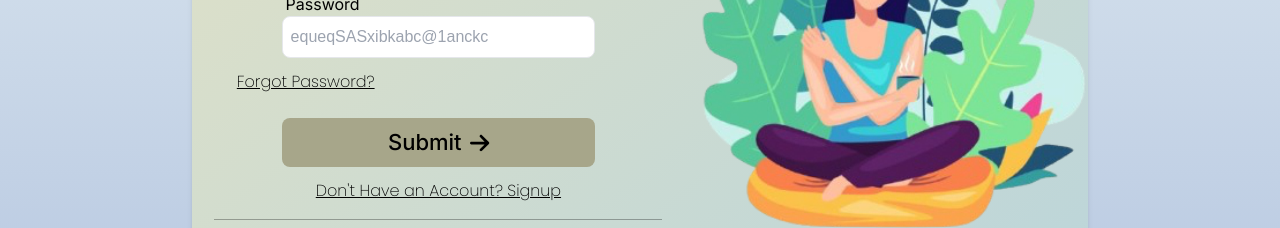
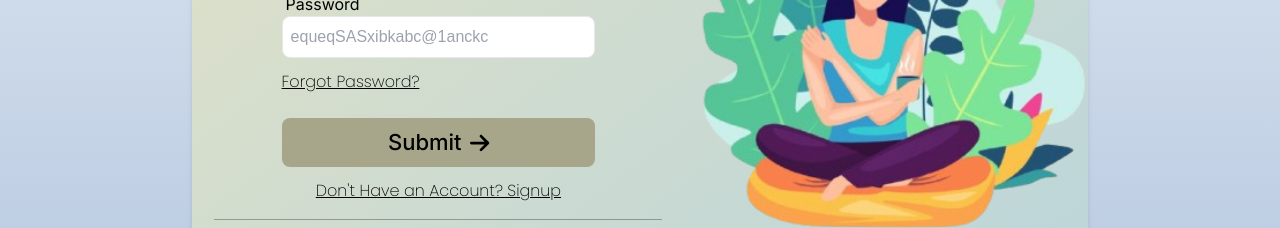
Before and after one commit to SHIVAM-KUMAR-59/sooth-mind, a Next.js app: page /auth/signin in a window 1280 px wide. Shown: the part 431-659 px from the top of the page. Built offline with nearby package versions, Linux system fonts and the light colour scheme; a web font is replaced by a local one.

Commit message:
Lil Change

```diff
--- a/components/auth/HelpText.js
+++ b/components/auth/HelpText.js
@@ -4,9 +4,9 @@ import React from 'react'
 const HelpText = ({ position, margin, text, link }) => {
   return (
     <div
-      className={`w-[90%] mx-auto text-${position} ${margin} poppins-light text-[16px] text-black`}
+      className={`w-[90%] xl:w-[70%] mx-auto text-${position} ${margin}  poppins-light text-[16px] text-black `}
     >
-      <Link href={link} className="underline text-center poppins-extralight">
+      <Link href={link} className={`underline poppins-extralight`}>
         {text}
       </Link>
     </div>
```
